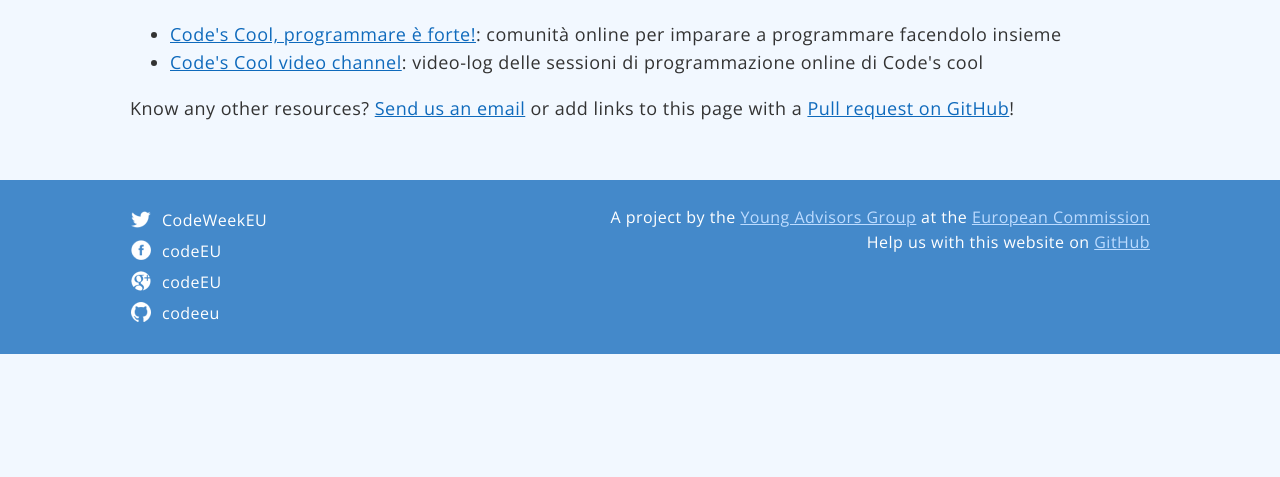
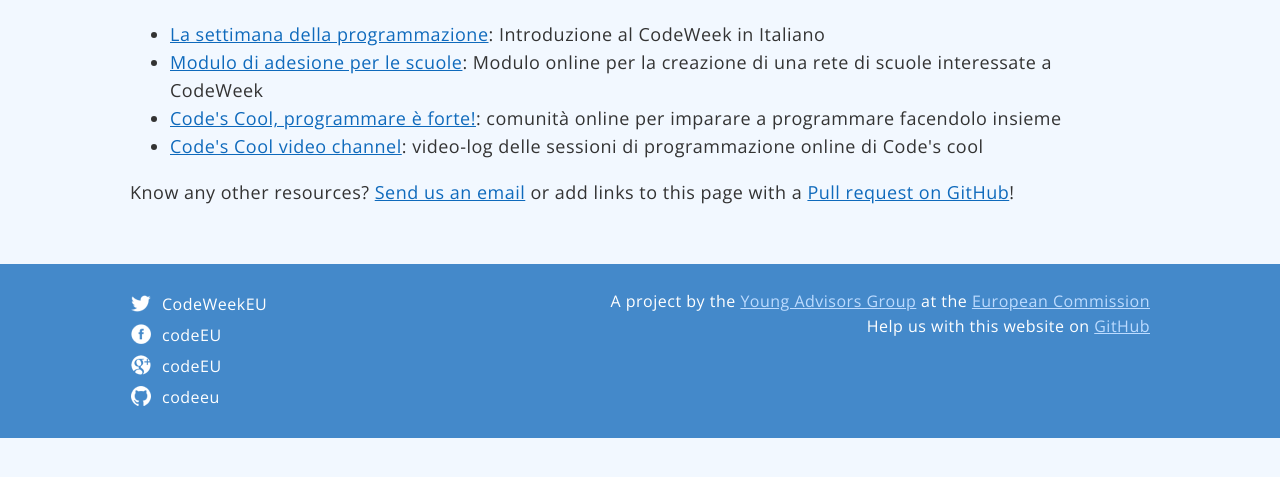
Before and after one commit to codeeu/codeeu.github.io, a Jekyll site: the page built from resources/italy/index.html, in a window 1280 px wide, cut to the strip 167-644 px from the top of the page. Built offline with Jekyll 4.4.1, drawn with Linux system fonts in a browser that asks for light colours; nearby versions of some CDN libraries; Markdown is read by kramdown in place of the engine named in the settings.

Commit message:
Added two resources in Italian
Italian description of CodeWeekEU
Online form to build a network of CodeWeek Schools in Italy

```diff
--- a/resources/italy/index.html
+++ b/resources/italy/index.html
@@ -4,6 +4,8 @@ title: Italy
 ---
 
   <ul>
+   	<li><a href="http://informatica.uniurb.it/codeweekeu/">La settimana della programmazione</a>: Introduzione al CodeWeek in Italiano</li>
+   	<li><a href="http://informatica.uniurb.it/codeweekeu/scuole/">Modulo di adesione per le scuole</a>: Modulo online per la creazione di una rete di scuole interessate a CodeWeek</li>
    	<li><a href="http://www.codescool.net/">Code's Cool, programmare è forte!</a>: comunità online per imparare a programmare facendolo insieme</li>
    	<li><a href="https://www.youtube.com/channel/UCtcyXCuAy_NHusocxuERuXA">Code's Cool video channel</a>: video-log delle sessioni di programmazione online di Code's cool</li>
   </ul>
```
